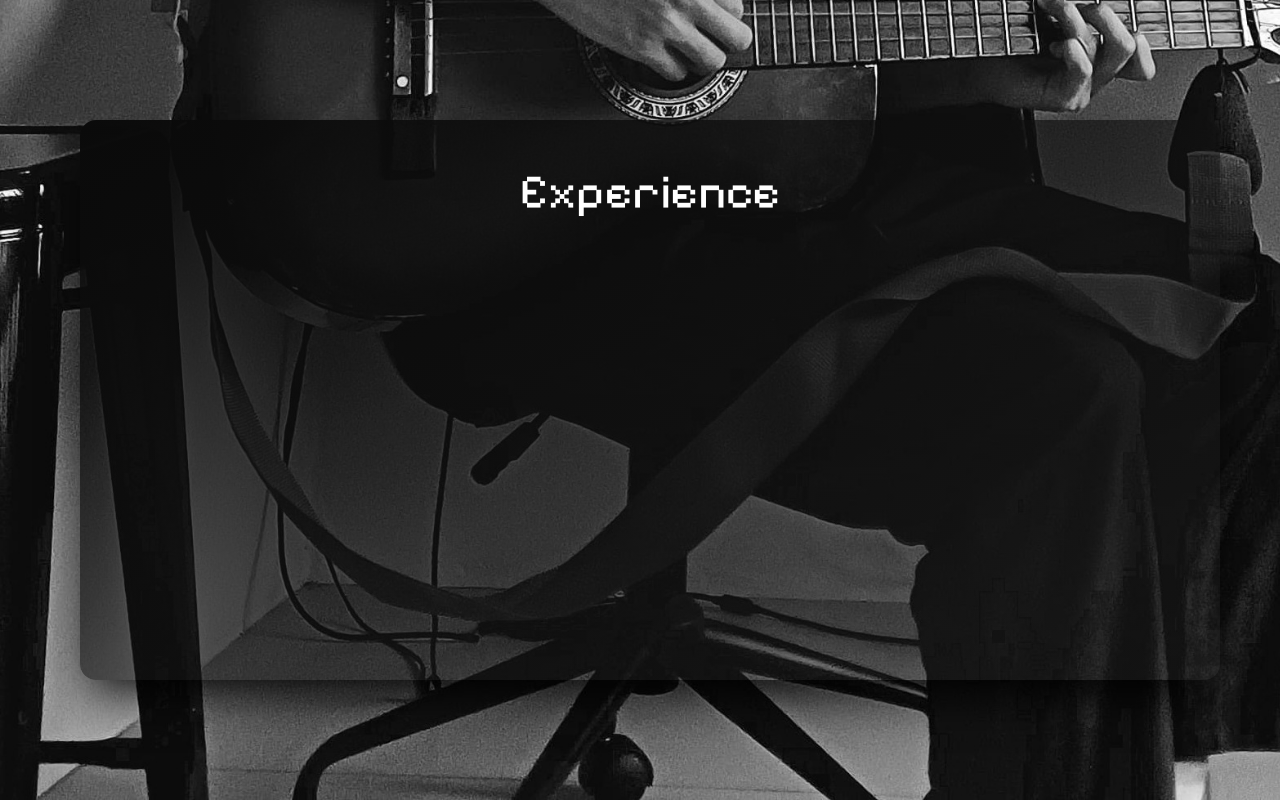
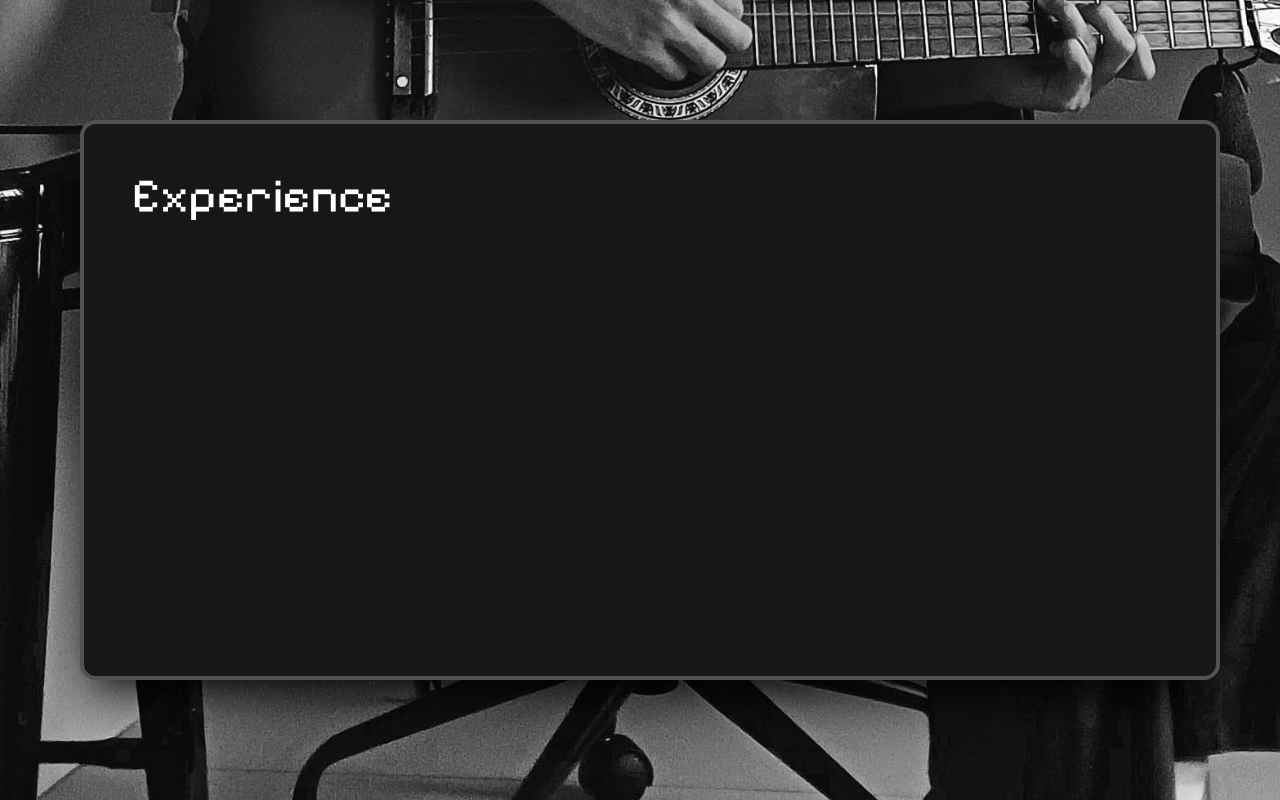
Before and after one commit to CadmusKei/Portfolio, a React (Vite) app: page /Bio in a window 1280 px wide. Shown: the part 800-1600 px from the top of the page. Built offline with nearby package versions, Linux system fonts and the light colour scheme.

Commit message:
Started Experience Tab

```diff
--- a/src/pages/Bio.jsx
+++ b/src/pages/Bio.jsx
@@ -12,15 +12,15 @@ function Bio(){
             <div className={`flex flex-col pl-20 w-full h-400 bg-cover `} style={{backgroundImage: `url(${backgroundPic})`}}>
 
                 <div className={`flex w-[42%] flex-col h-[35%] ${pageGradient} mt-40 rounded-2xl
-                p-12 justify-start items-center space-y-4 shadow-2xl hover:to-[#07655841] transition duration-800 shadow-black`} >
+                p-12 justify-start items-center space-y-4 shadow-2xl hover:to-[#58585841] transition duration-800 shadow-black`} >
                         <Text>I am a Computer Science student at the University of the Western Cape — a developer, musician, and all-round creative.</Text>
                         <Text>I love blending my passions for technology, mathematics, music, and art to build projects that come alive.</Text>
                         <Text>With experience in web development, game development, 3D modelling, and music production, I’m driven to bring ideas to life across disciplines. </Text>
                         <Text>Some of my other passions include: HPC, app development, simulations, Lo-fi Production and VFX. </Text>
                 </div>
 
-                <div className={`flex w-[95%] flex-col h-[35%] ${pageGradient} mt-50 rounded-2xl
-                p-12 justify-start items-center space-y-4 shadow-2xl shadow-black`} >
+                <div className={`flex w-[95%] flex-col h-[35%] bg-neutral-900 mt-50 rounded-2xl
+                p-12 justify-start shadow-2xl shadow-black border-4 border-neutral-600`} >
                         <Title className="text-white" name="Experience"></Title>
                 </div>
 
--- a/src/pages/Home.jsx
+++ b/src/pages/Home.jsx
@@ -28,12 +28,10 @@ function Home() {
   return (
     <>
 
-
-
       <Nav background={navColour} TitleColour="text-white" />
       <div
         ref={scrollRef}
-        className="flex space-x-30 w-full h-screen bg-[#222222] overflow-x-hidden overflow-y-hidden items-center px-20">
+        className="flex space-x-30 w-full h-screen bg-linear-to-br from-[#101010] to-[#242c2e] overflow-x-hidden overflow-y-hidden items-center px-20">
         <Poster name="Bio" link="/Bio" desc="Who is this guy?!" image={posterImage} colour="hover:border-emerald-400"/>
         <Poster name="Projects" desc="A peak inside the Github vault" image={CSImage} colour="hover:border-purple-400"/>
         <Poster name="Music" desc="Lo-fi beats to debug to" image={musicImage} colour="hover:border-sky-400"/>
```
